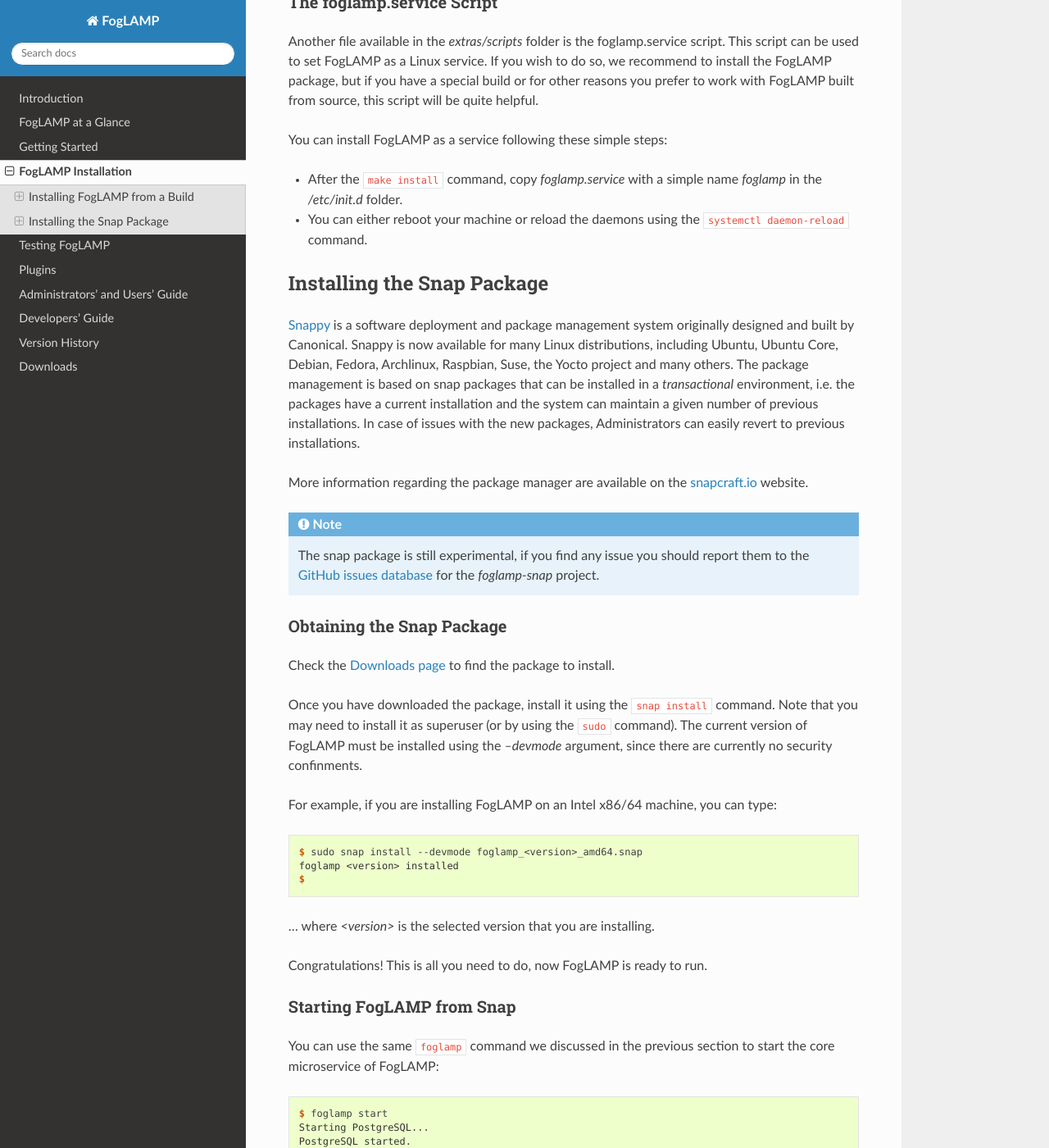
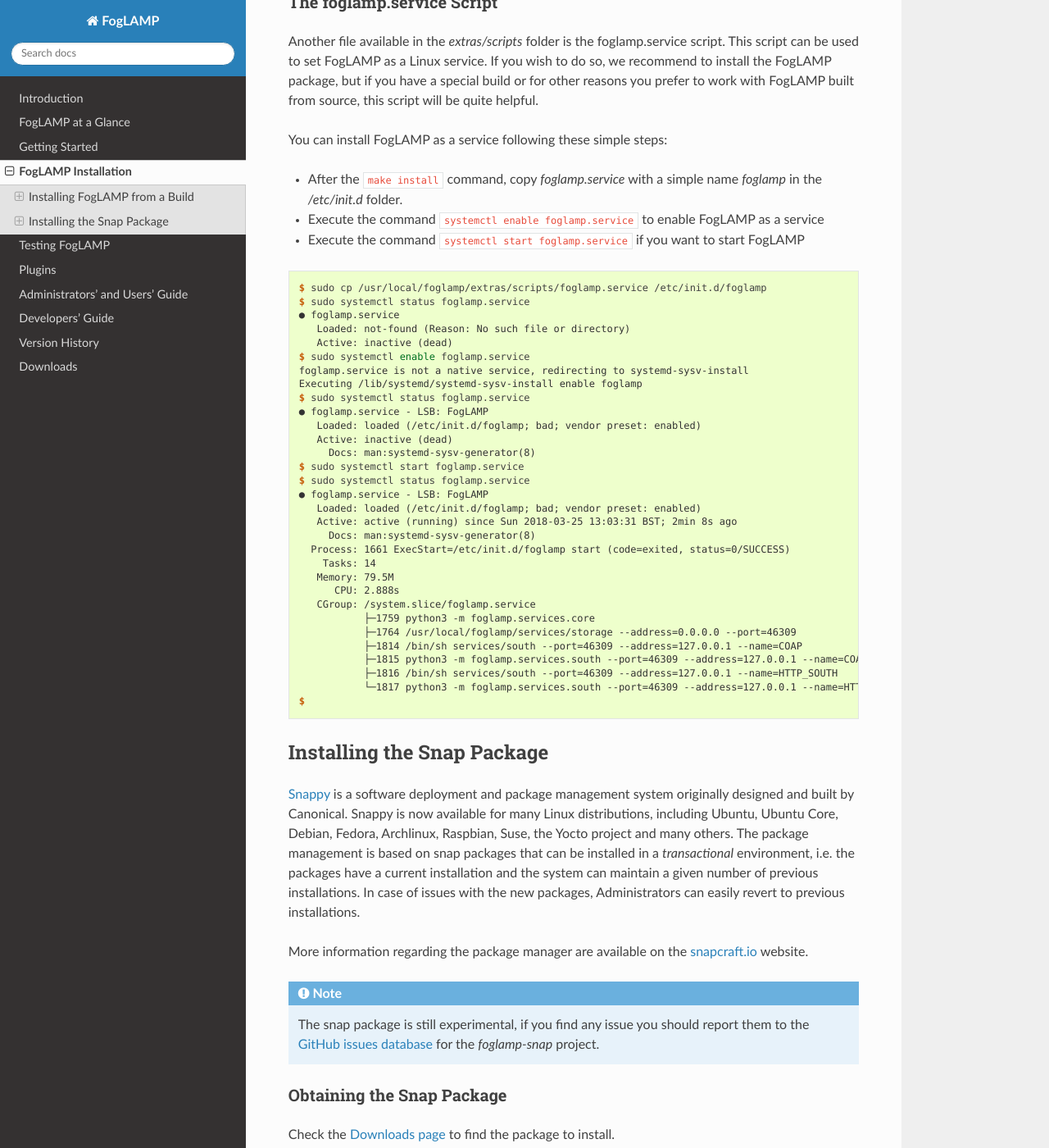
Before and after one commit to fledge-iot/fledge, a Sphinx documentation site: the page built from docs/04_installation.rst, in a window 1280 px wide and 1400 px high, scrolled down 3812 px. Shown: the whole window at 82% size. Built offline with Sphinx 7.4.7 and the Read the Docs theme 2.0.0, drawn with Linux system fonts in a browser that asks for light colours.

Commit message:
added doc for foglamp.service

```diff
--- a/docs/04_installation.rst
+++ b/docs/04_installation.rst
@@ -239,7 +239,42 @@ Another file available in the *extras/scripts* folder is the foglamp.service scr
 You can install FogLAMP as a service following these simple steps:
 
 - After the ``make install`` command, copy *foglamp.service* with a simple name *foglamp* in the */etc/init.d* folder.
-- You can either reboot your machine or reload the daemons using the ``systemctl daemon-reload`` command.
+- Execute the command ``systemctl enable foglamp.service`` to enable FogLAMP as a service
+- Execute the command ``systemctl start foglamp.service`` if you want to start FogLAMP
+
+.. code-block:: console
+
+  $ sudo cp /usr/local/foglamp/extras/scripts/foglamp.service /etc/init.d/foglamp
+  $ sudo systemctl status foglamp.service
+  ● foglamp.service
+     Loaded: not-found (Reason: No such file or directory)
+     Active: inactive (dead)
+  $ sudo systemctl enable foglamp.service
+  foglamp.service is not a native service, redirecting to systemd-sysv-install
+  Executing /lib/systemd/systemd-sysv-install enable foglamp
+  $ sudo systemctl status foglamp.service
+  ● foglamp.service - LSB: FogLAMP
+     Loaded: loaded (/etc/init.d/foglamp; bad; vendor preset: enabled)
+     Active: inactive (dead)
+       Docs: man:systemd-sysv-generator(8)
+  $ sudo systemctl start foglamp.service
+  $ sudo systemctl status foglamp.service
+  ● foglamp.service - LSB: FogLAMP
+     Loaded: loaded (/etc/init.d/foglamp; bad; vendor preset: enabled)
+     Active: active (running) since Sun 2018-03-25 13:03:31 BST; 2min 8s ago
+       Docs: man:systemd-sysv-generator(8)
+    Process: 1661 ExecStart=/etc/init.d/foglamp start (code=exited, status=0/SUCCESS)
+      Tasks: 14
+     Memory: 79.5M
+        CPU: 2.888s
+     CGroup: /system.slice/foglamp.service
+             ├─1759 python3 -m foglamp.services.core
+             ├─1764 /usr/local/foglamp/services/storage --address=0.0.0.0 --port=46309
+             ├─1814 /bin/sh services/south --port=46309 --address=127.0.0.1 --name=COAP
+             ├─1815 python3 -m foglamp.services.south --port=46309 --address=127.0.0.1 --name=COAP
+             ├─1816 /bin/sh services/south --port=46309 --address=127.0.0.1 --name=HTTP_SOUTH
+             └─1817 python3 -m foglamp.services.south --port=46309 --address=127.0.0.1 --name=HTTP_SOUTH
+  $
 
 
 Installing the Snap Package
```
